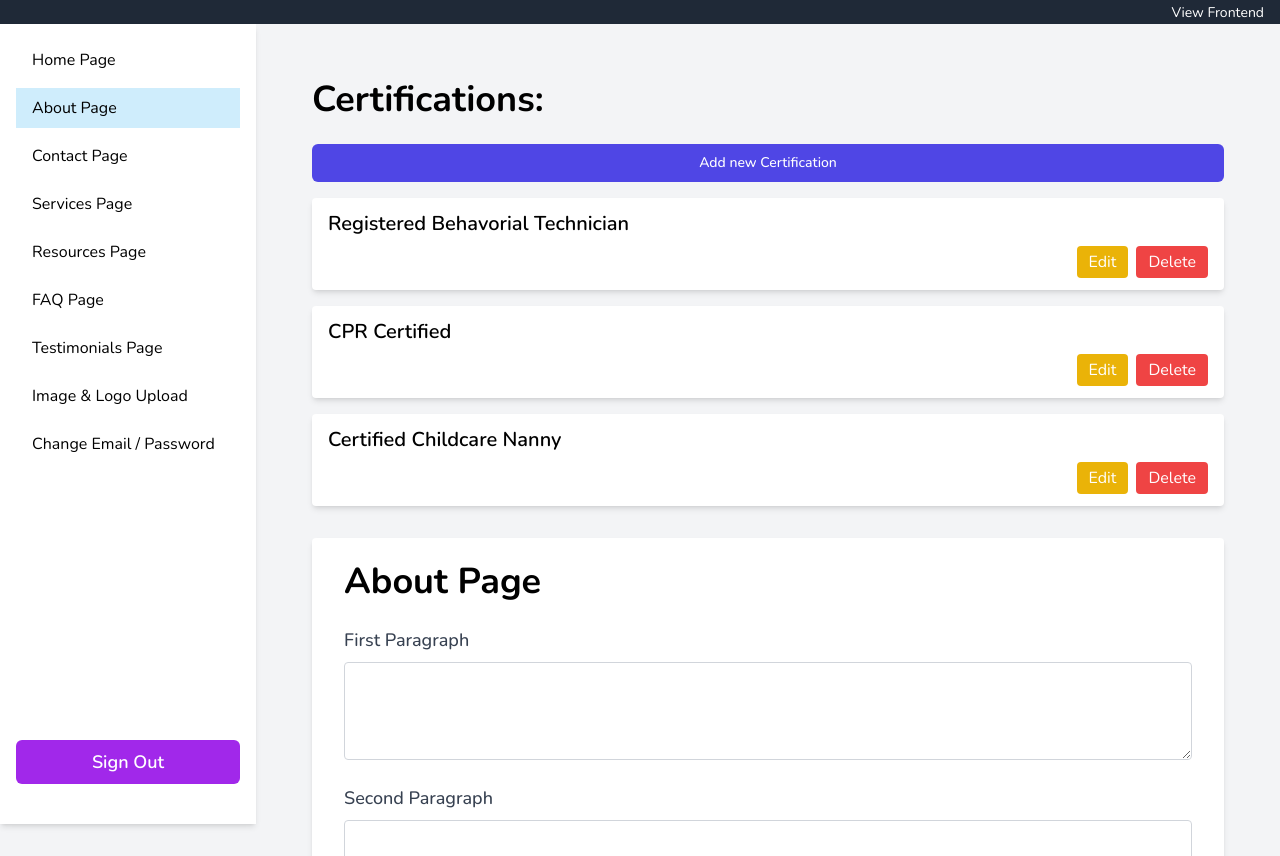
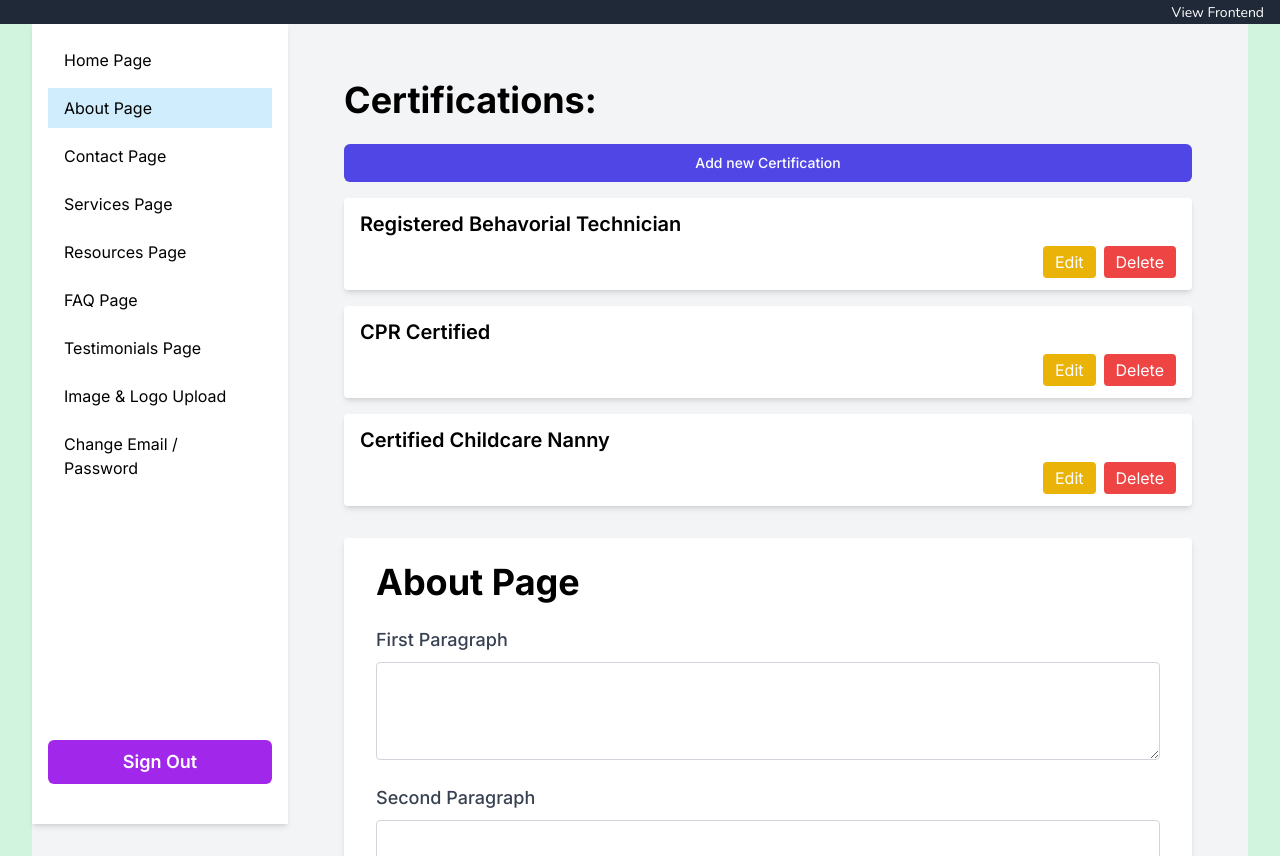
Before and after one commit to AdeshPawaroo/Hackathon, a Next.js app: page /dashboard/about in a window 1280 px wide. Built offline with nearby package versions, Linux system fonts and the light colour scheme; no server answers.

Commit message:
adjusted layout

```diff
--- a/app/dashboard/layout.tsx
+++ b/app/dashboard/layout.tsx
@@ -11,13 +11,15 @@ const inter = Inter({ subsets: ['latin'] })
 
 export default function Layout({ children }: { children: React.ReactNode }) {
   return (
-    <div className="flex min-h-screen bg-gray-100">
-      <div className="w-64 bg-gray-100 sticky top-0 h-screen"> {/* Adjusted sidebar styles */}
-        <Sidebar />
-      </div>
-      <div className="flex-1 bg-gray-100 p-4 overflow-auto"> {/* Ensure the main content area also has a grey background */}
+    <div className={`${inter.className} flex min-h-screen bg-gray-100`}>
+    <div className="w-64 bg-gray-100 sticky top-0 h-screen"> {/* Adjusted sidebar styles */}
+      <Sidebar />
+    </div>
+    <div className="flex-1 p-4 overflow-auto"> {/* Main content container */}
+      <div className="max-w-7xl mx-auto bg-gray-100"> {/* Centered container with max-width */}
         {children}
       </div>
     </div>
+  </div>
   );
 }
--- a/app/layout.tsx
+++ b/app/layout.tsx
@@ -29,9 +29,14 @@ export default function RootLayout({
         <body
           className={`${nunito.className} antialiased container-full mx-auto bg-jada-green-500`}
         >
-          {isLoggedIn && <AdminNavbar />}
-          {!pathname.startsWith('/dashboard') && <Navbar />}
-          {children}
+          <div className={`${nunito.className} min-h-screen bg-jada-green-500`}>
+  {isLoggedIn && <AdminNavbar />}
+  {!pathname.startsWith('/dashboard') && <Navbar />}
+  <div className="max-w-7xl mx-auto px-4 sm:px-6 lg:px-8">
+    {children}
+  </div>
+</div>
+
         </body>
       </html>
     </Context>
```
Also changed, not shown: Sitemap.png (added), 1 other file (tests, documents, lock files or other folders).
